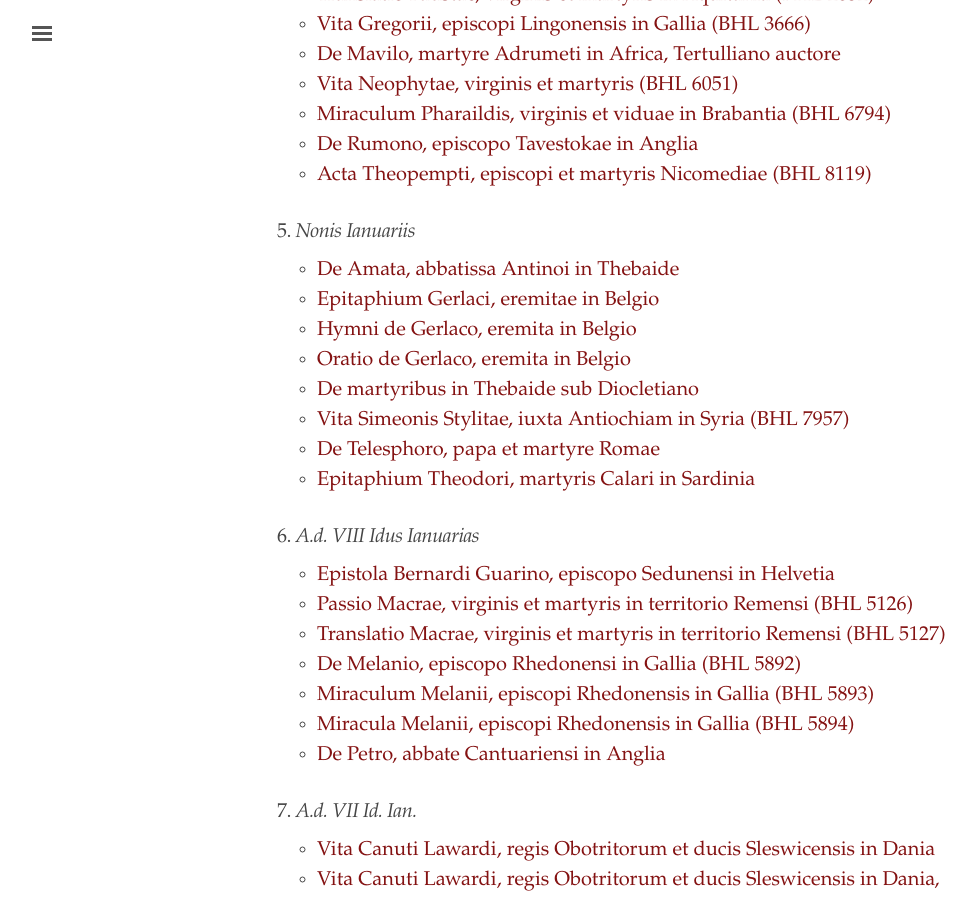
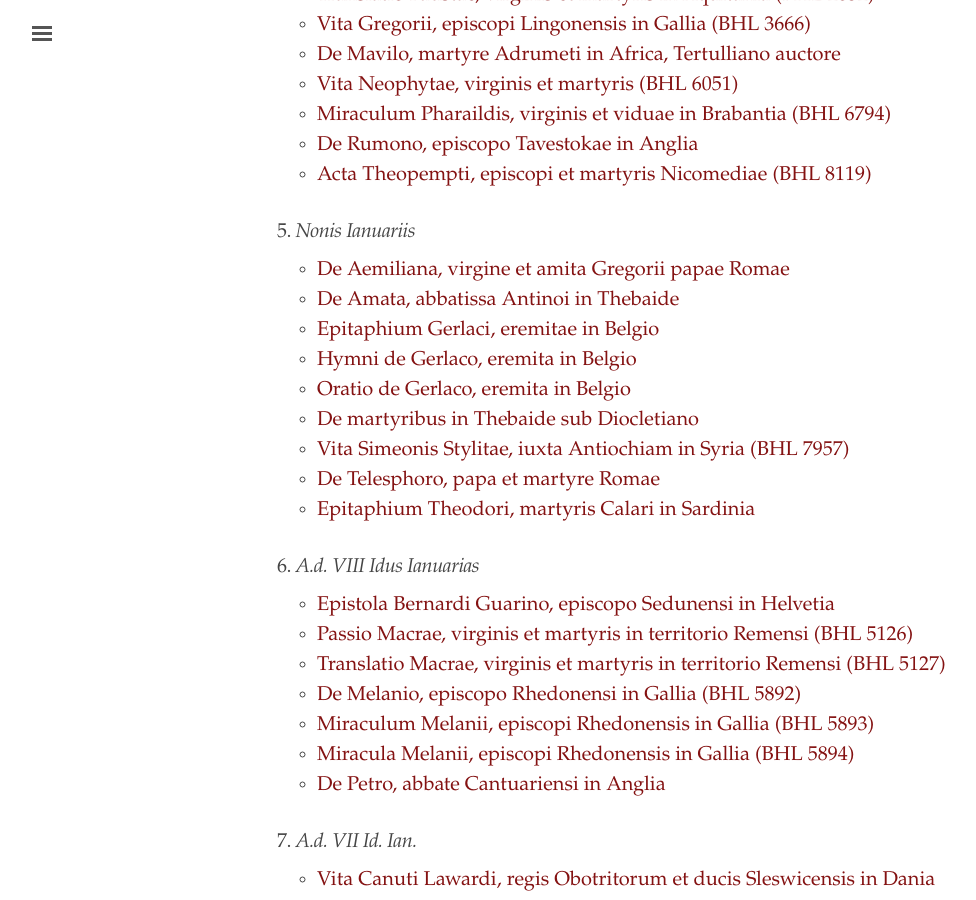
Before and after one commit to cjkoepke1/latin-hagiography, a Jekyll site: the page built from index.md, in a window 1280 px wide and 900 px high, scrolled down 1630 px. Shown: the whole window, without its empty margins (3-979 px from the left). Built offline with Jekyll 4.4.1, drawn with Linux system fonts in a browser that asks for light colours.

Commit message:
Added De Aemiliana amita Gregorii papae

```diff
--- a/index.md
+++ b/index.md
@@ -63,6 +63,7 @@ title: "Latin Hagiography"
 
 ### 5. *Nonis Ianuariis*
 
+- [De Aemiliana, virgine et amita Gregorii papae Romae](https://cjkoepke1.github.io/latin-hagiography/texts/de-aemiliana-amata-gregorii/)
 - [De Amata, abbatissa Antinoi in Thebaide](https://cjkoepke1.github.io/latin-hagiography/texts/de-amata-abbatissa/)
 - [Epitaphium Gerlaci, eremitae in Belgio](https://cjkoepke1.github.io/latin-hagiography/texts/epitaphium-gerlaci-eremitae/)
 - [Hymni de Gerlaco, eremita in Belgio](https://cjkoepke1.github.io/latin-hagiography/texts/hymni-de-gerlaco/)
```
